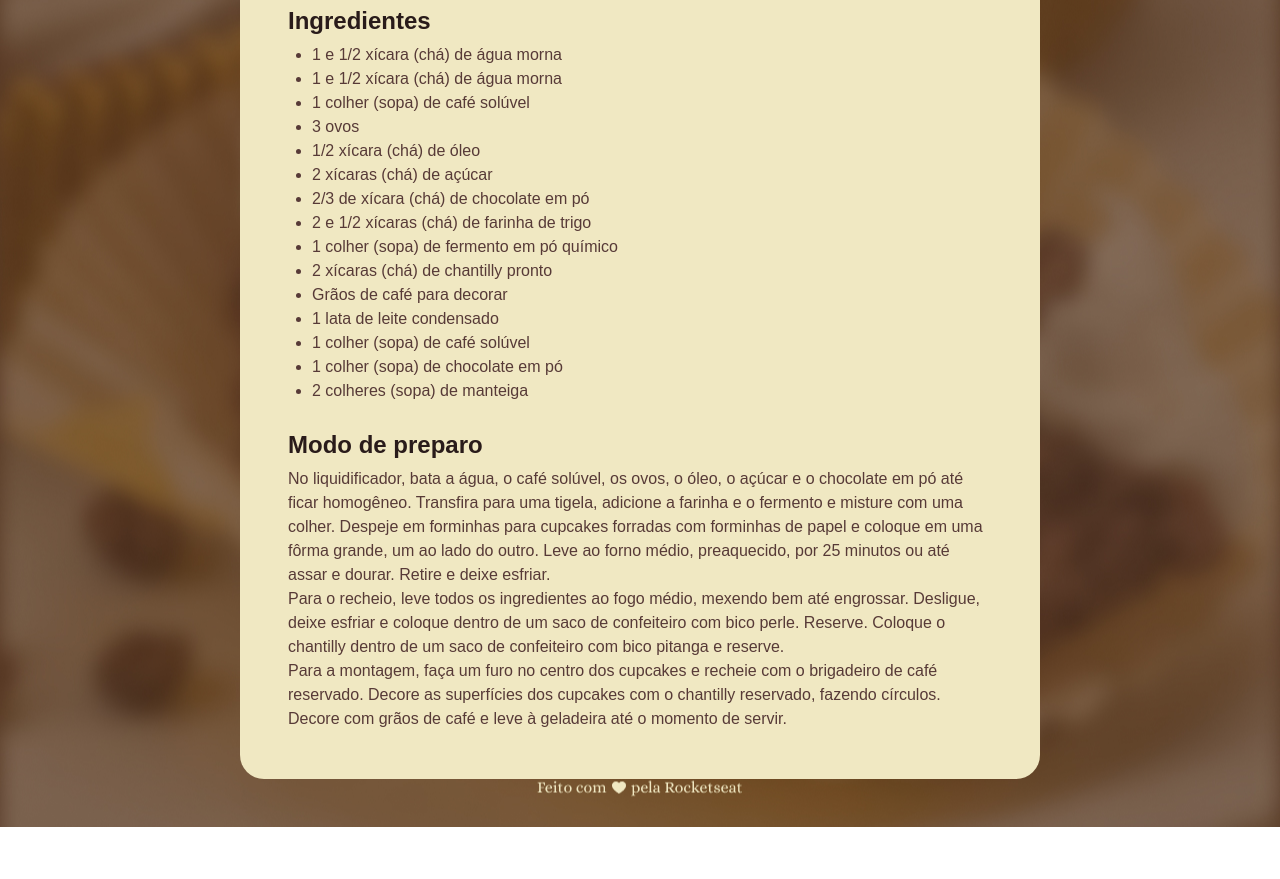
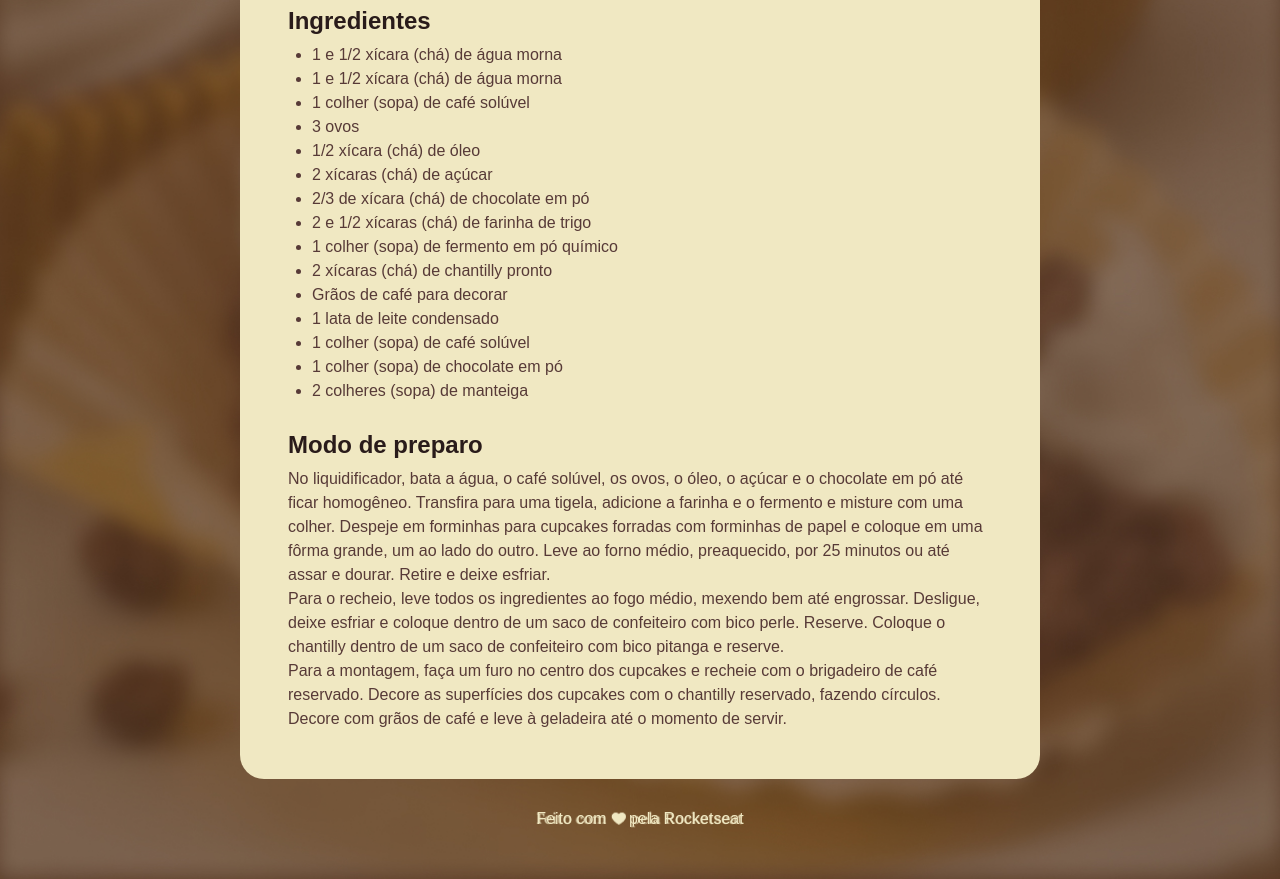
Before and after one commit to EricBrianb12/projeto-receitas-fullstack, a plain HTML site: page index.html in a window 1280 px wide. Shown: the part 720-1599 px from the top of the page. Before the commit the page ends 1547 px from the top, so only its background shows below. Drawn offline with Linux system fonts and the light colour scheme; a web font is replaced by a local one.

Commit message:
Adicionando o footer

```diff
--- a/index.html
+++ b/index.html
@@ -60,6 +60,10 @@
       </section>
     </main>
   </div>
+
+  <footer>
+    Feito com ❤︎ pela Rocketseat
+  </footer>
 </body>
 
 </html>
--- a/style.css
+++ b/style.css
@@ -22,7 +22,7 @@ body {
   padding: 24px;
   background-color: #F0E8C2;
   border-radius: 24px;
-  margin: 48px auto;
+  margin: 48px auto 28px;
   box-sizing: border-box;
 }
 
@@ -61,3 +61,9 @@ h2 {
 ul {
   padding-left: 24px;
 }
+
+footer {
+  color: #F0E8C2;
+  text-align: center;
+  padding-bottom: 48px;
+}
```
